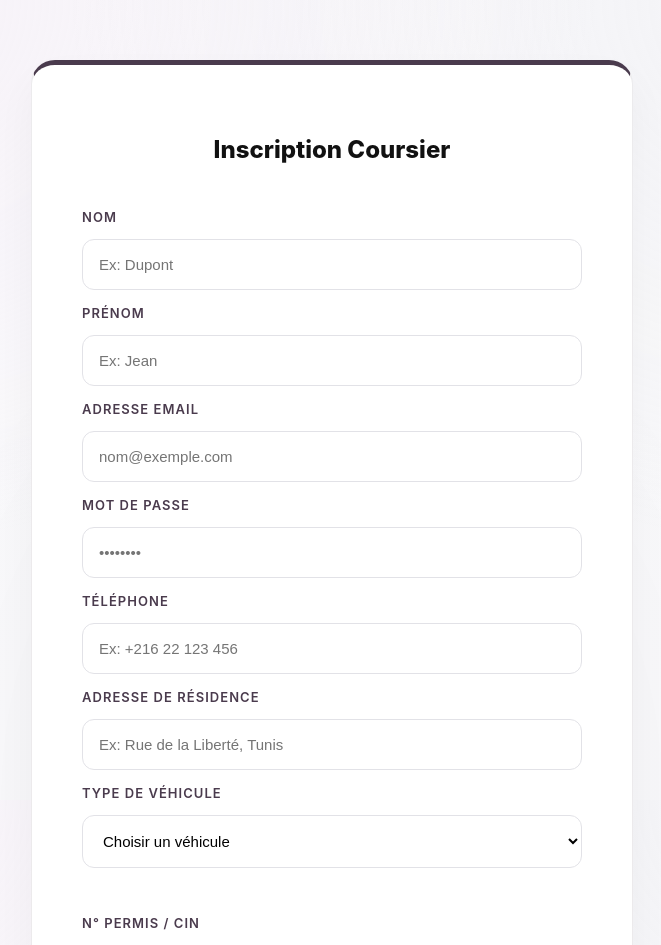
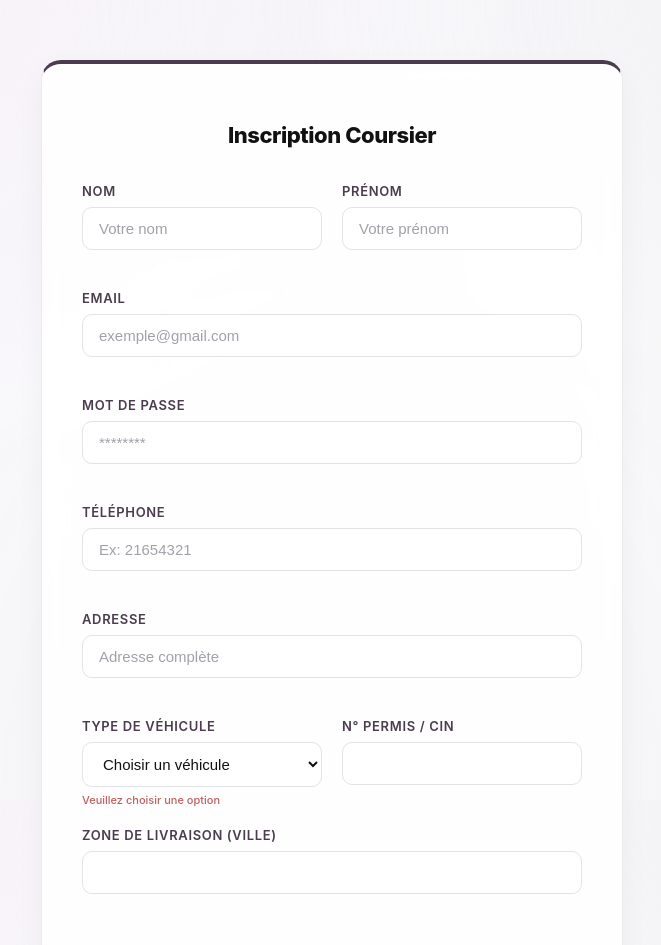
Before and after one commit to yasmine-harzi/wassalni, an Angular app in the folder wassali-frontend/: page /register-livreur in a window 1280 px wide. Shown: the top 945 px of the page, without its empty margins (308-969 px from the left). Built offline with nearby package versions, Linux system fonts and the light colour scheme; no server answers.

Commit message:
complete "controle de saisie"
j'ai completé l'inscription pour les 3 acteurs

```diff
--- a/wassali-frontend/src/app/pages/register-livreur/register-livreur.css
+++ b/wassali-frontend/src/app/pages/register-livreur/register-livreur.css
@@ -1,93 +1,171 @@
-/* --- THE LAYOUT FIX --- */
-
-.form-group {
-    margin-bottom: 32px; /* Huge space between each line */
-    display: flex;
-    flex-direction: column; /* This forces the input BELOW the label */
-    align-items: flex-start;
-    width: 100%;
-}
-
-label {
-    display: block;
-    margin-bottom: 14px; /* Significant space between label text and the box */
-    font-weight: 600;
-    color: #4A3B4D;
-    font-size: 13px;
-    text-transform: uppercase;
-    letter-spacing: 0.08em;
-}
-
-input, select {
-    width: 100%; /* Makes the box stretch to fill the container */
-    padding: 16px; /* Makes the box itself taller and more "premium" */
-    background-color: #ffffff;
-    border: 1px solid #E2E2E7;
-    border-radius: 12px;
-    font-size: 15px;
-    box-sizing: border-box; /* Crucial so padding doesn't break the width */
-    transition: all 0.25s ease;
-}
-
-/* --- THE REST OF YOUR ELEGANT STYLE --- */
+/* Updated for Metallic Mauve Theme */
 
 .register-container {
     max-width: 500px;
     margin: 60px auto;
-    padding: 50px; /* More internal padding for the whole card */
-    background: rgba(255, 255, 255, 0.95);
+    padding: 40px;
+    /* Soft off-white with a hint of mauve */
+    background: rgba(255, 255, 255, 0.9);
     backdrop-filter: blur(10px);
+
+    /* Sharp, thin borders like Raycast */
     border: 1px solid rgba(74, 59, 77, 0.1);
-    border-radius: 24px;
-    box-shadow: 0 20px 40px rgba(0, 0, 0, 0.04);
-    border-top: 5px solid #4A3B4D;
-    font-family: 'Inter', system-ui, sans-serif;
+    border-radius: 20px;
+
+    /* Subtle elevation shadow */
+    box-shadow: 0 10px 30px rgba(0, 0, 0, 0.04);
+
+    /* Replace red line with a Metallic Mauve top border */
+    border-top: 4px solid #4A3B4D;
+    font-family: 'Inter', 'Segoe UI', system-ui, sans-serif;
 }
 
 h2 {
-    color: #111;
+    color: #111111; /* Keep it bold and black */
     text-align: center;
-    margin-bottom: 45px;
-    font-size: 24px;
+    margin-bottom: 35px;
+    font-size: 22px;
     font-weight: 800;
+    letter-spacing: -0.02em; /* Tighter letter spacing for modern look */
 }
 
-/* Validation Highlights */
-input:focus {
-    border-color: #4A3B4D;
-    box-shadow: 0 0 0 4px rgba(74, 59, 77, 0.08);
-    outline: none;
+/* Form Row Logic */
+.form-row {
+    display: flex;
+    gap: 20px;
 }
 
-input:focus:invalid {
-    border-color: #C06C84;
-    background-color: #FFF9FA;
+.form-row .form-group {
+    flex: 1;
 }
 
-input:not(:placeholder-shown):valid {
-    border-color: #6B8E6B;
-    background-color: #F9FFF9;
+.form-group {
+    margin-bottom: 20px;
+    display: flex;
+    flex-direction: column;
 }
 
-.feedback-text {
-    font-size: 12px;
-    margin-top: 0px; /* Space for the error message under the box */
-    font-weight: 500;
-    opacity: 0;
-    transition: 0.2s ease;
+label {
+    margin-bottom: 8px;
+    font-weight: 600;
+    color: #4A3B4D; /* Mauve labels */
+    font-size: 13px;
+    text-transform: uppercase;
+    letter-spacing: 0.05em;
 }
 
-input:focus:invalid ~ .feedback-text { opacity: 1; color: #C06C84; }
-input:not(:placeholder-shown):valid ~ .feedback-text { opacity: 1; color: #6B8E6B; }
+/* Inputs et Select: The Metallic Look */
+input, select {
+    padding: 12px 16px;
+    background-color: #ffffff;
+    border: 1px solid #E2E2E7; /* Light metallic grey */
+    border-radius: 10px;
+    font-size: 15px;
+    color: #111;
+    outline: none;
+    transition: all 0.2s cubic-bezier(0.4, 0, 0.2, 1);
+}
 
+input:focus, select:focus {
+    /* Focus uses the Mauve theme */
+    border-color: #4A3B4D;
+    background-color: #fdfcfe;
+    box-shadow: 0 0 0 4px rgba(74, 59, 77, 0.05);
+}
+
+/* Metallic Primary Button */
 button {
     width: 100%;
-    padding: 18px;
-    margin-top: 25px;
-    background: #4A3B4D;
+    padding: 16px;
+    margin-top: 15px;
+    background: #4A3B4D; /* Dark Mauve */
     color: white;
     border: none;
-    border-radius: 14px;
+    border-radius: 12px;
+    font-size: 15px;
     font-weight: 600;
     cursor: pointer;
+    transition: all 0.2s ease;
+    /* Subtle inner glow for metallic feel */
+    box-shadow: inset 0 1px 0 rgba(255, 255, 255, 0.1);
 }
+
+button:hover {
+    background-color: #352a37; /* Slightly darker */
+    transform: translateY(-1px);
+    box-shadow: 0 5px 15px rgba(74, 59, 77, 0.2);
+}
+
+button:active {
+    transform: translateY(0) scale(0.98);
+}
+
+button:disabled {
+    background-color: #E2E2E7;
+    color: #999;
+    cursor: not-allowed;
+}
+
+/* Placeholder color */
+::placeholder {
+    color: #A1A1AA;
+    font-weight: 400;
+}
+
+/* Responsive */
+@media (max-width: 480px) {
+    .form-row {
+        flex-direction: column;
+        gap: 0;
+    }
+    .register-container {
+        margin: 20px;
+        padding: 25px;
+        border-radius: 16px;
+    }
+}
+/* --- ÉTATS DE VALIDATION (Intégration au thème Metallic) --- */
+
+/* 1. État INVALIDE : Rouge doux qui s'accorde au mauve */
+input.ng-invalid.ng-touched,
+select.ng-invalid.ng-touched {
+    border-color: #E29595 !important; /* Rouge pastel/métallique */
+    background-color: #FFF9F9;
+}
+
+/* Focus quand invalide */
+input.ng-invalid.ng-touched:focus {
+    box-shadow: 0 0 0 4px rgba(226, 149, 149, 0.15);
+}
+
+/* 2. État VALIDE : Vert émeraude doux */
+input.ng-valid.ng-touched,
+select.ng-valid.ng-touched {
+    border-color: #95E2B8 !important; /* Vert pastel métallique */
+    background-color: #F9FFFB;
+}
+
+/* Focus quand valide */
+input.ng-valid.ng-touched:focus {
+    box-shadow: 0 0 0 4px rgba(149, 226, 184, 0.15);
+}
+
+/* 3. Messages de feedback sous les champs */
+.feedback-text {
+    font-size: 11px;
+    font-weight: 500;
+    color: #C05E5E; /* Rouge sombre pour rester lisible */
+    margin-top: 6px;
+    min-height: 14px;
+    text-transform: none; /* Pas de majuscules pour les erreurs */
+    letter-spacing: 0;
+}
+
+/* 4. Bouton Désactivé (déjà présent, mais on s'assure qu'il est cohérent) */
+button:disabled {
+    background: #E2E2E7;
+    color: #A1A1AA;
+    cursor: not-allowed;
+    transform: none;
+    box-shadow: none;
+}
--- a/wassali-frontend/src/app/pages/register-livreur/register-livreur.html
+++ b/wassali-frontend/src/app/pages/register-livreur/register-livreur.html
@@ -3,42 +3,59 @@
 
   <form [formGroup]="coursierForm" (ngSubmit)="onSubmit()" class="registration-card">
 
-    <div class="row">
-      <div class="col-md-6 mb-4 position-relative">
-        <label class="form-label">Nom</label>
-        <input type="text" formControlName="nom" class="form-control custom-input" placeholder="Ex: Dupont" required>
-        <div class="feedback-text">Le nom est obligatoire</div>
+    <div class="form-row">
+      <div class="form-group">
+        <label>Nom</label>
+        <input type="text" formControlName="nom" placeholder="Votre nom">
+        <div class="feedback-text">
+          <span *ngIf="coursierForm.get('nom')?.touched && coursierForm.get('nom')?.invalid">Nom requis</span>
+        </div>
       </div>
 
-      <div class="col-md-6 mb-4 position-relative">
-        <label class="form-label">Prénom</label>
-        <input type="text" formControlName="prenom" class="form-control custom-input" placeholder="Ex: Jean" required>
-        <div class="feedback-text">Le prénom est obligatoire</div>
+      <div class="form-group">
+        <label>Prénom</label>
+        <input type="text" formControlName="prenom" placeholder="Votre prénom">
+        <div class="feedback-text">
+          <span *ngIf="coursierForm.get('prenom')?.touched && coursierForm.get('prenom')?.invalid">Prénom requis</span>
+        </div>
       </div>
     </div>
 
-    <div class="mb-4 position-relative">
-      <label class="form-label">Adresse Email</label>
-      <input type="email" formControlName="email" class="form-control custom-input" placeholder="nom@exemple.com" required>
-      <div class="feedback-text">Format d'email invalide (ex: nom@mail.com)</div>
+    <div class="form-group">
+      <label>Email</label>
+      <input type="email" formControlName="email" placeholder="exemple@gmail.com">
+      <div class="feedback-text">
+        <span *ngIf="coursierForm.get('email')?.touched && coursierForm.get('email')?.hasError('required')">L'email est obligatoire.</span>
+        <span *ngIf="coursierForm.get('email')?.dirty && coursierForm.get('email')?.hasError('pattern')">L'adresse doit être un @gmail.com valide.</span>
+      </div>
     </div>
 
-    <div class="mb-4 position-relative">
-      <label class="form-label">Mot de passe</label>
-      <input type="password" formControlName="password" class="form-control custom-input" placeholder="••••••••" required minlength="6">
-      <div class="feedback-text">Minimum 6 caractères requis</div>
+    <div class="form-group">
+      <label>Mot de passe</label>
+      <input type="password" formControlName="password" placeholder="********">
+      <div class="feedback-text">
+        <span *ngIf="coursierForm.get('password')?.touched && coursierForm.get('password')?.hasError('required')">Mot de passe requis.</span>
+        <span *ngIf="coursierForm.get('password')?.dirty && (coursierForm.get('password')?.invalid && !coursierForm.get('password')?.hasError('required'))">
+          8+ car. (1 Maj, 1 Chiffre, 1 Symbole)
+        </span>
+      </div>
     </div>
 
-    <div class="mb-4 position-relative">
-      <label class="form-label">Téléphone</label>
-      <input type="tel" formControlName="telephone" class="form-control custom-input" placeholder="Ex: +216 22 123 456" required>
-      <div class="feedback-text">Numéro de téléphone requis</div>
+    <div class="form-group">
+      <label>Téléphone</label>
+      <input type="text" formControlName="telephone" placeholder="Ex: 21654321">
+      <div class="feedback-text">
+        <span *ngIf="coursierForm.get('telephone')?.touched && coursierForm.get('telephone')?.hasError('required')">Numéro requis.</span>
+        <span *ngIf="coursierForm.get('telephone')?.dirty && coursierForm.get('telephone')?.hasError('pattern')">Doit contenir 8 chiffres.</span>
+      </div>
     </div>
 
-    <div class="mb-4 position-relative">
-      <label class="form-label">Adresse de résidence</label>
-      <input type="text" formControlName="adresse" class="form-control custom-input" placeholder="Ex: Rue de la Liberté, Tunis" required>
-      <div class="feedback-text">L'adresse est nécessaire</div>
+    <div class="form-group">
+      <label>Adresse</label>
+      <input type="text" formControlName="adresse" placeholder="Adresse complète">
+      <div class="feedback-text">
+        <span *ngIf="coursierForm.get('adresse')?.touched && coursierForm.get('adresse')?.invalid">L'adresse de livraison est requise.</span>
+      </div>
     </div>
 
     <div class="form-row">
@@ -57,16 +74,18 @@
       <div class="form-group">
         <label>N° Permis / CIN</label>
         <input type="text" formControlName="permis" placeholder=" " required>
-        <div class="feedback-text">Numéro officiel requis</div>
+        <div class="feedback-text">
+          <span *ngIf="coursierForm.get('permis')?.touched && coursierForm.get('permis')?.invalid">Le numéro de permis est requis.</span>
+        </div>
       </div>
     </div>
-
-
 
     <div class="form-group">
       <label>Zone de livraison (Ville)</label>
       <input type="text" formControlName="zone_livraison" placeholder=" " required>
-      <div class="feedback-text">Ex: Tunis, Ariana...</div>
+      <div class="feedback-text">
+        <span *ngIf="coursierForm.get('zone_livraison')?.touched && coursierForm.get('zone_livraison')?.invalid">La zone de livraison est requise.</span>
+      </div>
     </div>
 
     <button type="submit" [disabled]="!coursierForm.valid">Devenir Coursier</button>
--- a/wassali-frontend/src/app/pages/register-livreur/register-livreur.ts
+++ b/wassali-frontend/src/app/pages/register-livreur/register-livreur.ts
@@ -13,19 +13,34 @@ import { CommonModule } from '@angular/common';
 export class RegisterLivreur {
 
   coursierForm = new FormGroup({
-  // Champs pour la table 'users'
-  nom: new FormControl(''),// Validators.required),
-  prenom: new FormControl(''),
-  email: new FormControl(''),
-  password: new FormControl(''),
-  telephone: new FormControl(''),
-  adresse: new FormControl(''),// Domicile
+    nom: new FormControl('', Validators.required),
+    prenom: new FormControl('', Validators.required),
+
+    // Email : Obligatoire + finit par @gmail.com
+    email: new FormControl('', [
+      Validators.required,
+      Validators.pattern('^[a-z0-9._%+-]+@gmail\\.com$')
+    ]),
+
+    // Password : 8 car. + 1 Maj + 1 Chiffre + 1 Caractère spécial
+    password: new FormControl('', [
+      Validators.required,
+      Validators.minLength(8),
+      Validators.pattern('^(?=.*[A-Z])(?=.*\\d)(?=.*[@$!%*?&])[A-Za-z\\d@$!%*?&]{8,}$')
+    ]),
+
+    // Téléphone : 8 chiffres commençant par 2, 5 ou 9
+    telephone: new FormControl('', [
+      Validators.required,
+      Validators.pattern('^[259][0-9]{7}$')
+    ]),
+    adresse: new FormControl('', Validators.required),
 
   // Champs pour la table 'coursier' (liés par id_user au backend)
 
-  vehicule: new FormControl(''),
-  permis: new FormControl(''),
-  zone_livraison: new FormControl(''), // Travail
+  vehicule: new FormControl('', Validators.required),
+  permis: new FormControl('', Validators.required),
+  zone_livraison: new FormControl('', Validators.required), // Travail
   disponibilite: new FormControl(true),
   latitude_actuelle: new FormControl(0),
   longitude_actuelle: new FormControl(0)
--- a/wassali-frontend/src/app/pages/register-vendeur/register-vendeur.css
+++ b/wassali-frontend/src/app/pages/register-vendeur/register-vendeur.css
@@ -124,3 +124,48 @@ button:disabled {
         border-radius: 16px;
     }
 }
+/* --- ÉTATS DE VALIDATION (Intégration au thème Metallic) --- */
+
+/* 1. État INVALIDE : Rouge doux qui s'accorde au mauve */
+input.ng-invalid.ng-touched,
+select.ng-invalid.ng-touched {
+    border-color: #E29595 !important; /* Rouge pastel/métallique */
+    background-color: #FFF9F9;
+}
+
+/* Focus quand invalide */
+input.ng-invalid.ng-touched:focus {
+    box-shadow: 0 0 0 4px rgba(226, 149, 149, 0.15);
+}
+
+/* 2. État VALIDE : Vert émeraude doux */
+input.ng-valid.ng-touched,
+select.ng-valid.ng-touched {
+    border-color: #95E2B8 !important; /* Vert pastel métallique */
+    background-color: #F9FFFB;
+}
+
+/* Focus quand valide */
+input.ng-valid.ng-touched:focus {
+    box-shadow: 0 0 0 4px rgba(149, 226, 184, 0.15);
+}
+
+/* 3. Messages de feedback sous les champs */
+.feedback-text {
+    font-size: 11px;
+    font-weight: 500;
+    color: #C05E5E; /* Rouge sombre pour rester lisible */
+    margin-top: 6px;
+    min-height: 14px;
+    text-transform: none; /* Pas de majuscules pour les erreurs */
+    letter-spacing: 0;
+}
+
+/* 4. Bouton Désactivé (déjà présent, mais on s'assure qu'il est cohérent) */
+button:disabled {
+    background: #E2E2E7;
+    color: #A1A1AA;
+    cursor: not-allowed;
+    transform: none;
+    box-shadow: none;
+}
--- a/wassali-frontend/src/app/pages/register-vendeur/register-vendeur.html
+++ b/wassali-frontend/src/app/pages/register-vendeur/register-vendeur.html
@@ -5,42 +5,72 @@
     <div class="form-row">
       <div class="form-group">
         <label>Nom</label>
-        <input type="text" formControlName="nom">
+        <input type="text" formControlName="nom" placeholder="Votre nom">
+        <div class="feedback-text">
+          <span *ngIf="vendeurForm.get('nom')?.touched && vendeurForm.get('nom')?.invalid">Nom requis</span>
+        </div>
       </div>
+
       <div class="form-group">
         <label>Prénom</label>
-        <input type="text" formControlName="prenom">
+        <input type="text" formControlName="prenom" placeholder="Votre prénom">
+        <div class="feedback-text">
+          <span *ngIf="vendeurForm.get('prenom')?.touched && vendeurForm.get('prenom')?.invalid">Prénom requis</span>
+        </div>
       </div>
     </div>
 
     <div class="form-group">
       <label>Email</label>
-      <input type="email" formControlName="email">
+      <input type="email" formControlName="email" placeholder="exemple@gmail.com">
+      <div class="feedback-text">
+        <span *ngIf="vendeurForm.get('email')?.touched && vendeurForm.get('email')?.hasError('required')">L'email est obligatoire.</span>
+        <span *ngIf="vendeurForm.get('email')?.dirty && vendeurForm.get('email')?.hasError('pattern')">L'adresse doit être un @gmail.com valide.</span>
+      </div>
     </div>
 
     <div class="form-group">
       <label>Mot de passe</label>
-      <input type="password" formControlName="password">
+      <input type="password" formControlName="password" placeholder="********">
+      <div class="feedback-text">
+        <span *ngIf="vendeurForm.get('password')?.touched && vendeurForm.get('password')?.hasError('required')">Mot de passe requis.</span>
+        <span *ngIf="vendeurForm.get('password')?.dirty && (vendeurForm.get('password')?.invalid && !vendeurForm.get('password')?.hasError('required'))">
+          8+ car. (1 Maj, 1 Chiffre, 1 Symbole)
+        </span>
+      </div>
     </div>
 
     <div class="form-group">
       <label>Téléphone</label>
-      <input type="text" formControlName="telephone">
+      <input type="text" formControlName="telephone" placeholder="Ex: 21654321">
+      <div class="feedback-text">
+        <span *ngIf="vendeurForm.get('telephone')?.touched && vendeurForm.get('telephone')?.hasError('required')">Numéro requis.</span>
+        <span *ngIf="vendeurForm.get('telephone')?.dirty && vendeurForm.get('telephone')?.hasError('pattern')">Doit contenir 8 chiffres.</span>
+      </div>
     </div>
 
     <div class="form-group">
       <label>Adresse</label>
-      <input type="text" formControlName="adresse">
+      <input type="text" formControlName="adresse" placeholder="Adresse complète">
+      <div class="feedback-text">
+        <span *ngIf="vendeurForm.get('adresse')?.touched && vendeurForm.get('adresse')?.invalid">L'adresse de livraison est requise.</span>
+      </div>
     </div>
 
     <div class="form-group">
       <label>Nom de la Boutique</label>
       <input type="text" formControlName="nom_entreprise" placeholder="Ex: La Maison du Café">
+      <div class="feedback-text">
+        <span *ngIf="vendeurForm.get('nom_entreprise')?.touched && vendeurForm.get('nom_entreprise')?.invalid">Le nom de la boutique est requis.</span>
+      </div>
     </div>
 
     <div class="form-group">
       <label>Adresse de la Boutique</label>
       <input type="text" formControlName="adresse_entreprise" placeholder="Ex: 123 Rue de Tunis, Ariana...">
+      <div class="feedback-text">
+        <span *ngIf="vendeurForm.get('adresse_entreprise')?.touched && vendeurForm.get('adresse_entreprise')?.invalid">L'adresse de la boutique est requise.</span>
+      </div>
     </div>
 
     <button type="submit" [disabled]="!vendeurForm.valid">Ouvrir ma boutique</button>
```
Also changed, not shown: wassali-frontend/src/app/pages/register-vendeur/register-vendeur.ts (+26 -10 lines).
